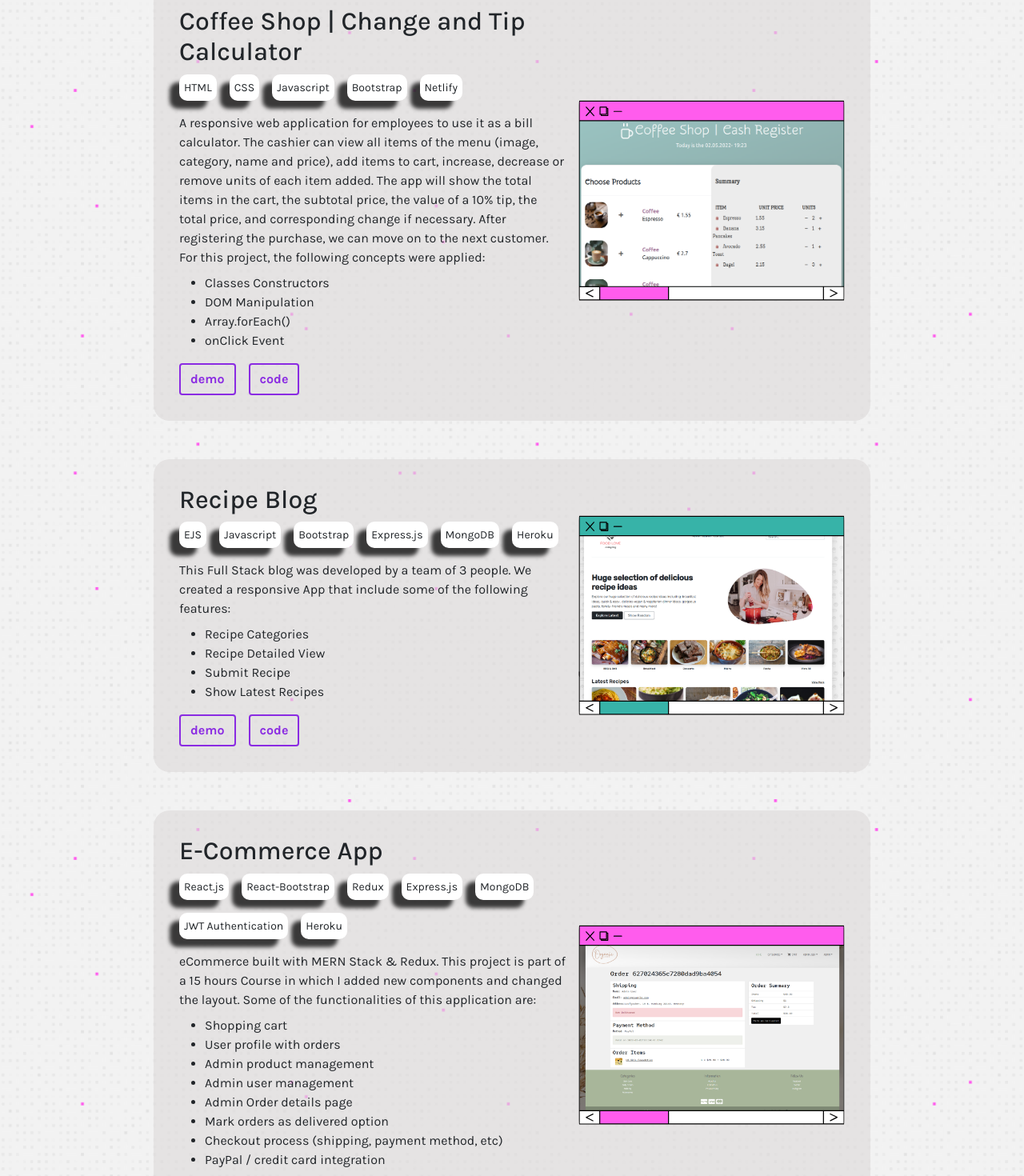
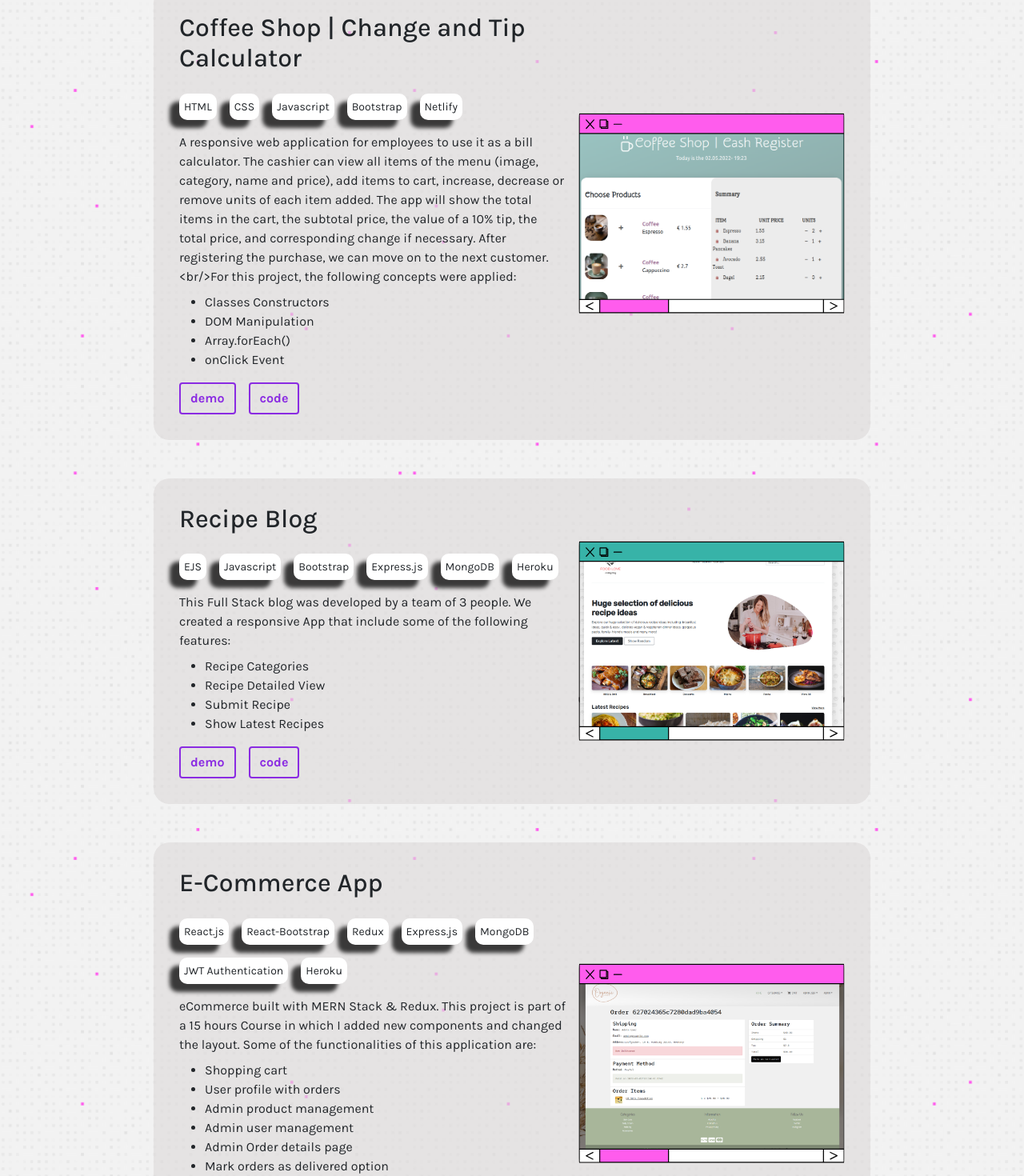
Before and after one commit to midoritiba/portfolio, a React (Create React App) app in the folder client/: page / in a window 1280 px wide. Shown: the part 1000-2470 px from the top of the page at 80% size. Built offline with nearby package versions, Linux system fonts and the light colour scheme.

Commit message:
projects data update

```diff
--- a/client/src/components/Card.js
+++ b/client/src/components/Card.js
@@ -1,6 +1,6 @@
 const Card = ({id, title, technologies, description, features, demo, code, image}) => {
   return (
-    <div className="card" id={id}>
+    <div className="card mt-5" id={id}>
 
     <div className="details">
       <h2>{title}</h2>
--- a/client/src/data/projectsData.js
+++ b/client/src/data/projectsData.js
@@ -9,15 +9,35 @@
       code: 'https://github.com/midoritiba/CoffeShop-Cash-register-Project',
       image: '/images/project1.svg',
     },
-    // {
-    //     id: 2,
-    //     title: '',
-    //     technologies: [],
-    //     description: '',
-    //     features: [],
-    //     demo: '',
-    //     code: '',
-    //     image: '',
-    // }
+    {
+        id: 2,
+        title: 'Recipe Blog',
+        technologies: ['EJS', 'Javascript', 'Bootstrap', 'Express.js', 'MongoDB', 'Heroku' ],
+        description: 'This Full Stack blog was developed by a team of 3 people. We created a responsive App that include some of the following features:',
+        features: ['Recipe Categories', 'Recipe Detailed View', 'Submit Recipe', 'Show Latest Recipes'],
+        demo: 'https://food-recipes-blog.herokuapp.com/',
+        code: 'https://github.com/naomininnig/cooking-blog',
+        image: '/images/project2.svg',
+    },
+    {
+        id: 3,
+        title: 'E-Commerce App',
+        technologies: ['React.js', 'React-Bootstrap', 'Redux', 'Express.js', 'MongoDB', 'JWT Authentication', 'Heroku' ],
+        description: 'eCommerce built with MERN Stack & Redux. This project is part of a 15 hours Course in which I added new components and changed the layout. Some of the functionalities of this application are:',
+        features: ['Shopping cart', 'User profile with orders', 'Admin product management', 'Admin user management', 'Admin Order details page', 'Mark orders as delivered option', 'Checkout process (shipping, payment method, etc)', 'PayPal / credit card integration'],
+        demo: 'https://organic-care-app.herokuapp.com/',
+        code: 'https://github.com/midoritiba/ecommerce_mern',
+        image: '/images/project3.svg',
+    },
+    {
+        id: 4,
+        title: 'Movie Search App',
+        technologies: ['Javascript', 'Bootstrap', 'Netlify'],
+        description: 'Movie Search App using Fetch with OMDb API, a RESTful web service to obtain movie information and images.',
+        features: ['API using fetch', 'Asynchronous functions'],
+        demo: 'https://omdb-search-movies.netlify.app/',
+        code: 'https://github.com/midoritiba/API_MovieLibrary',
+        image: '/images/project4.svg',
+    }
 
   ];
--- a/client/src/pages/Projects.js
+++ b/client/src/pages/Projects.js
@@ -1,217 +1,19 @@
 import { useContext } from "react";
 import { DarkModeContext } from "../context/DarkModeContext";
+import Card from "../components/Card";
+import { projectsData } from "../data/projectsData";
 
 const Projects = () => {
   const {darkMode} = useContext(DarkModeContext)
 
   return (
     <section className={darkMode ? `projects bg-dark` : `projects bg-light`} id ='projects'>
-      <h1 className='mt-5 mb-5'>Projects</h1>
+      <h1 className='mt-5'>Projects</h1>
 
-      <div className="card">
-        <div className="details">
-          <h2>Coffee Shop | Change and Tip Calculator</h2>
-          <div className="technologies">
-            <div className="technologie-wrapper me-3">
-              HTML
-            </div>
-            <div className="technologie-wrapper me-3">
-              CSS
-            </div>
-            <div className="technologie-wrapper me-3">
-              Javascript
-            </div>
-            <div className="technologie-wrapper me-3">
-              Bootstrap
-            </div>
-            <div className="technologie-wrapper me-3">
-              Netlify
-            </div>
-          </div>
-          <div className="project-description pt-3 pe-3">
-            A responsive web application for employees to use it as a bill calculator.
-            The cashier can view all items of the menu (image, category, name and price), add items to cart, increase, decrease or remove units of each item added. The app will show the total items in the cart, the subtotal price, the value of a 10% tip, the total price, and corresponding change if necessary. After registering the purchase, we can move on to the next customer.
-
-            For this project, the following concepts were applied:
-            <ul className='mt-2'>
-              <li>Classes Constructors</li>
-              <li>DOM Manipulation</li>
-              <li>Array.forEach()</li>
-              <li>onClick Event</li>
-            </ul>
-          </div>
-          <div className="project-buttons mt-2">
-          <a rel='noopener noreferrer' target='_blank' className='link text-decoration-none' href='https://change-tip-calculator.netlify.app/'>
-              <div className="btn fill">
-               demo
-              </div>
-            </a>
-            <a rel='noopener noreferrer' target='_blank' className='link text-decoration-none' href='https://github.com/midoritiba/CoffeShop-Cash-register-Project'>
-            <div className="btn fill ms-3">
-              code
-            </div>
-            </a>
-          </div>
-        </div>
-
-        <div className="project-mockup">
-        <img src={process.env.PUBLIC_URL + '/images/project1.svg'} style={{width: '100%', objectFit: 'cover', objectPosition: 'center', borderRadius: '20px'}} alt="" />
-        </div>
-      </div>
-
-      {/* second card */}
-      <div className="card mt-5">
-        <div className="details">
-          <h2>Recipe Blog</h2>
-          <div className="technologies">
-            <div className="technologie-wrapper me-3">
-              EJS
-            </div>
-            <div className="technologie-wrapper me-3">
-              Javascript
-            </div>
-            <div className="technologie-wrapper me-3">
-              Bootstrap
-            </div>
-            <div className="technologie-wrapper me-3">
-              Express.js
-            </div>
-            <div className="technologie-wrapper me-3">
-              MongoDB
-            </div>
-            <div className="technologie-wrapper me-3">
-              Heroku
-            </div>
-          </div>
-          <div className="project-description pt-3 pe-3">
-            This Full Stack blog was developed by a team of 3 people. We created a responsive App that include some of the following features:
-            <ul className='mt-2'>
-              <li>Recipe Categories</li>
-              <li>Recipe Detailed View</li>
-              <li>Submit Recipe</li>
-              <li>Show Latest Recipes</li>
-            </ul>
-          </div>
-          <div className="project-buttons mt-2">
-            <a rel='noopener noreferrer' target='_blank' className='link text-decoration-none' href='https://food-recipes-blog.herokuapp.com/'>
-              <div className="btn fill">
-               demo
-              </div>
-            </a>
-            <a rel='noopener noreferrer' target='_blank' className='link text-decoration-none' href='https://github.com/naomininnig/cooking-blog'>
-            <div className="btn fill ms-3">
-              code
-            </div>
-            </a>
-          </div>
-        </div>
-
-        <div className="project-mockup">
-        <img src={process.env.PUBLIC_URL + '/images/project2.svg'} style={{width: '100%', objectFit: 'cover', objectPosition: 'center', borderRadius: '20px'}} alt="" />
-        </div>
-      </div>
-
-      {/* third card */}
-      <div className="card mt-5">
-        <div className="details">
-          <h2>E-Commerce App</h2>
-          <div className="technologies">
-            <div className="technologie-wrapper me-3">
-              React.js
-            </div>
-            <div className="technologie-wrapper me-3">
-              React-Bootstrap
-            </div>
-            <div className="technologie-wrapper me-3">
-              Redux
-            </div>
-            <div className="technologie-wrapper me-3">
-              Express.js
-            </div>
-            <div className="technologie-wrapper me-3">
-              MongoDB
-            </div>
-            <div className="technologie-wrapper me-3">
-              JWT Authentication
-            </div>
-            <div className="technologie-wrapper mt-3 me-3">
-              Heroku
-            </div>
-          </div>
-          <div className="project-description pt-3 pe-3">
-          eCommerce built with MERN Stack & Redux. This project is part of a 15 hours Course in which I added new components and changed the layout. Some of the functionalities of this application are:
-            <ul className='mt-2'>
-              <li>Shopping cart</li>
-              <li>User profile with orders</li>
-              <li>Admin product management</li>
-              <li>Admin user management</li>
-              <li>Admin Order details page</li>
-              <li>Mark orders as delivered option</li>
-              <li>Checkout process (shipping, payment method, etc)</li>
-              <li>PayPal / credit card integration</li>
-            </ul>
-          </div>
-          <div className="project-buttons mt-2">
-            <a rel='noopener noreferrer' target='_blank' className='link text-decoration-none' href='https://organic-care-app.herokuapp.com/'>
-              <div className="btn fill">
-               demo
-              </div>
-            </a>
-            <a rel='noopener noreferrer' target='_blank' className='link text-decoration-none' href='https://github.com/midoritiba/ecommerce_mern'>
-            <div className="btn fill ms-3">
-              code
-            </div>
-            </a>
-          </div>
-        </div>
-
-        <div className="project-mockup">
-        <img src={process.env.PUBLIC_URL + '/images/project3.svg'} style={{width: '100%', objectFit: 'cover', objectPosition: 'center', borderRadius: '20px'}} alt="" />
-        </div>
-      </div>
-
-      {/* fourth card */}
-      <div className="card mt-5">
-        <div className="details">
-          <h2>Movie Search App </h2>
-          <div className="technologies">
-            <div className="technologie-wrapper me-3">
-              Javascript
-            </div>
-            <div className="technologie-wrapper me-3">
-              Bootstrap
-            </div>
-            <div className="technologie-wrapper me-3">
-              Netlify
-            </div>
-          </div>
-          <div className="project-description pt-3 pe-3">
-          Movie Search App using Fetch with OMDb API, a RESTful web service to obtain movie information and images.
-            <ul className='mt-2'>
-              <li>API using fetch</li>
-              <li>Asynchronous functions</li>
-            </ul>
-          </div>
-          <div className="project-buttons mt-2">
-            <a rel='noopener noreferrer' target='_blank' className='link text-decoration-none' href='https://omdb-search-movies.netlify.app/'>
-              <div className="btn fill">
-               demo
-              </div>
-            </a>
-            <a rel='noopener noreferrer' target='_blank' className='link text-decoration-none' href='https://github.com/midoritiba/API_MovieLibrary'>
-            <div className="btn fill ms-3">
-              code
-            </div>
-            </a>
-          </div>
-        </div>
-
-        <div className="project-mockup">
-        <img src={process.env.PUBLIC_URL + '/images/project4.svg'} style={{width: '100%', objectFit: 'cover', objectPosition: 'center', borderRadius: '20px'}} alt="" />
-        </div>
-      </div>
-
-    </section>
+      {projectsData.map(({id, title, technologies, description, features, demo, code, image}) => (
+        <Card id={id} title={title} technologies={technologies} description={description} features={features} demo={demo} code={code} image={image} />
+      ))}
+     </section>
   )
 }
 
```
Also changed, not shown: 1 other file (tests, documents, lock files or other folders).
